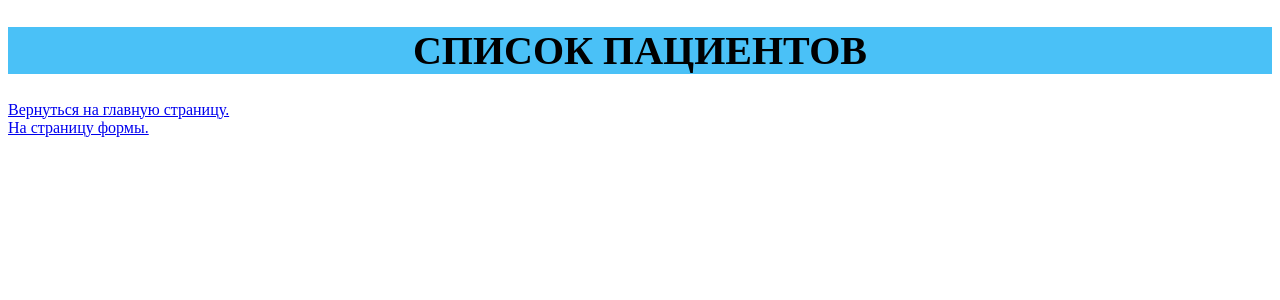
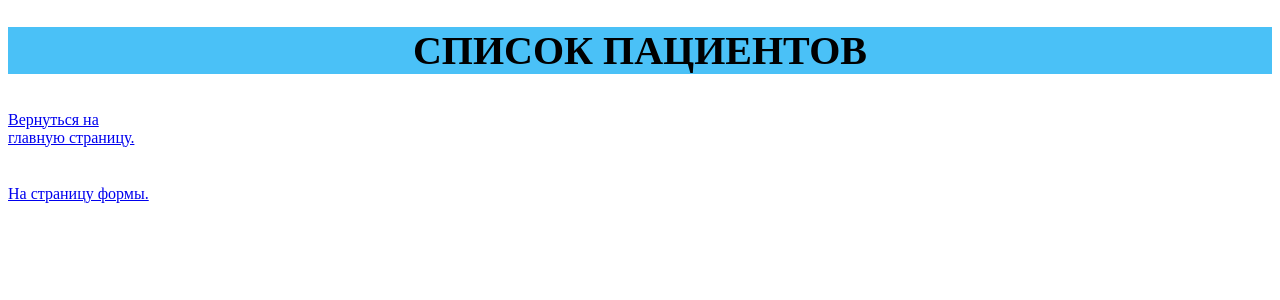
Before and after one commit to arduan/trening_Django, a Django app: template mysite/templates/mysite/about.html in a window 1280 px wide. Shown: the top 300 px of the page. Run offline with Django 3.2, Linux system fonts and the light colour scheme; the template is opened without the code that fills it, so the values that code supplies are empty.

Commit message:
Настройка css.

```diff
--- a/mysite/static/mysite/style.css
+++ b/mysite/static/mysite/style.css
@@ -4,3 +4,18 @@ header h1 {
     text-align: center;
     background-color: #4ac1f7;
 }
+nav {
+   font-size: 16px;
+    width: 150px;
+    float: left;
+
+}
+nav a {
+    display: block;
+    margin: 10px 0px;
+
+}
+
+section {
+    margin-left: 170px;
+}
```
